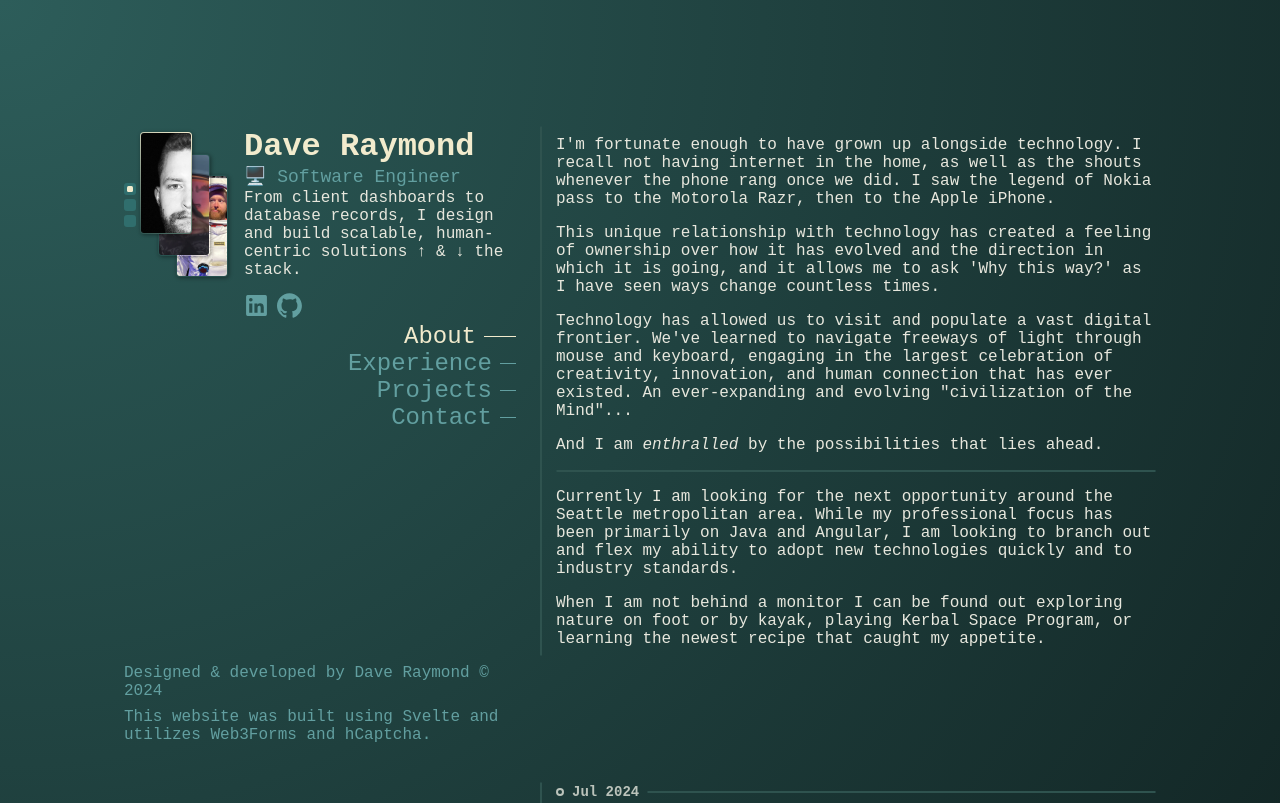
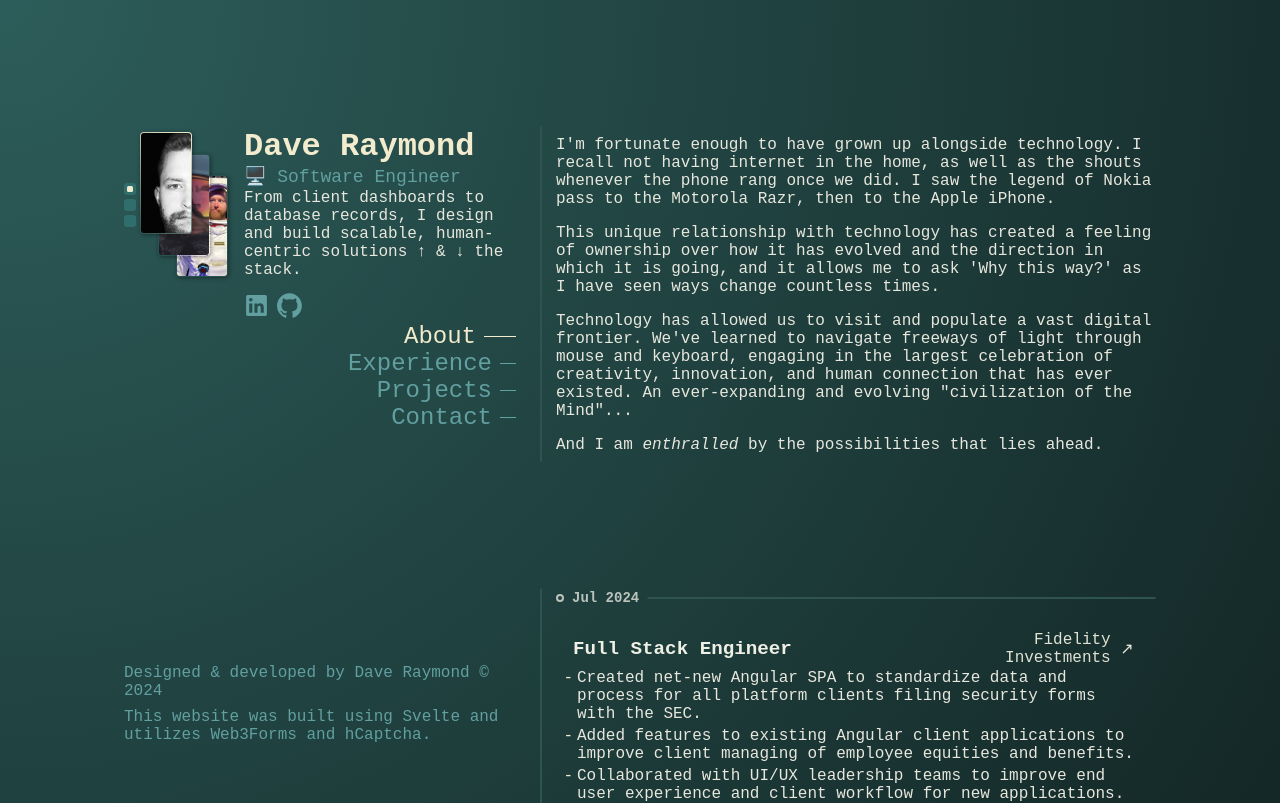
Before and after one commit to ravedaymond/portfolio-daveraymond.dev, a SvelteKit app: page / in a window 1280 px wide. Shown: the top 803 px of the page. Built offline with nearby package versions, Linux system fonts and the light colour scheme.

Commit message:
Reverted header content.

```diff
--- a/src/routes/+page.svelte
+++ b/src/routes/+page.svelte
@@ -45,10 +45,7 @@
 					`I'm fortunate enough to have grown up alongside technology. I recall not having internet in the home, as well as the shouts whenever the phone rang once we did. I saw the legend of Nokia pass to the Motorola Razr, then to the Apple iPhone.`,
 					`This unique relationship with technology has created a feeling of ownership over how it has evolved and the direction in which it is going, and it allows me to ask 'Why this way?' as I have seen ways change countless times.`,
 					`Technology has allowed us to visit and populate a vast digital frontier. We've learned to navigate freeways of light through mouse and keyboard, engaging in the largest celebration of creativity, innovation, and human connection that has ever existed. An ever-expanding and evolving "<a href="/files/declaration_of_the_independence_of_cyberspace.pdf" target="_blank">civilization of the Mind</a>"...`,
-					`And I am <em>enthralled</em> by the possibilities that lies ahead.`,
-					`<hr />`,
-					`Currently I am looking for the next opportunity around the Seattle metropolitan area. While my professional focus has been primarily on Java and Angular, I am looking to branch out and flex my ability to adopt new technologies quickly and to industry standards.`,
-					`When I am not behind a monitor I can be found out exploring nature on foot or by kayak, playing Kerbal Space Program, or learning the newest recipe that caught my appetite.`,
+					`And I am <em>enthralled</em> by the possibilities that lies ahead.`
 				]
 			},
 			experience: {
```
